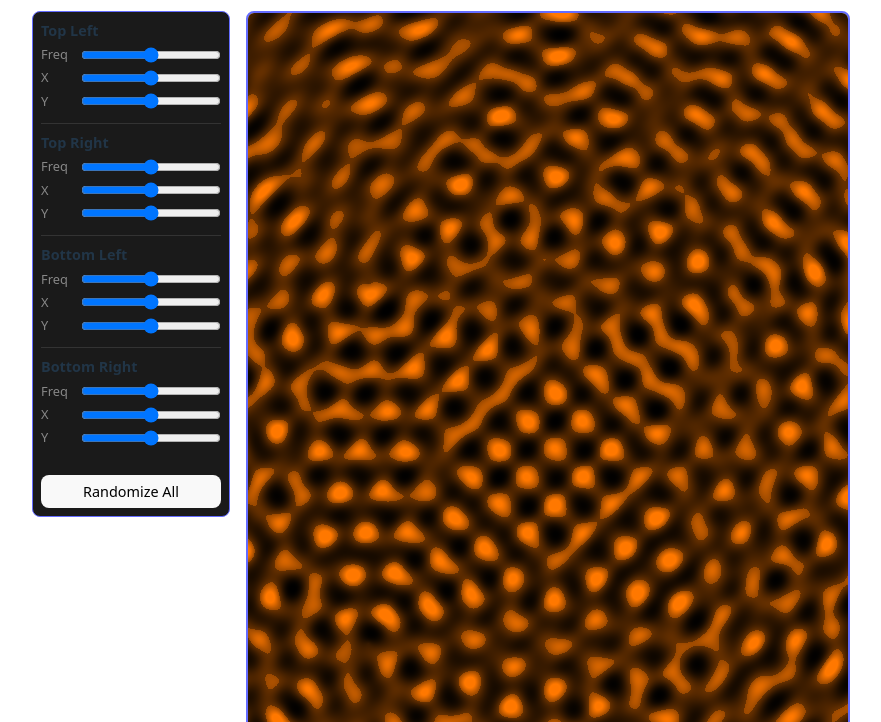
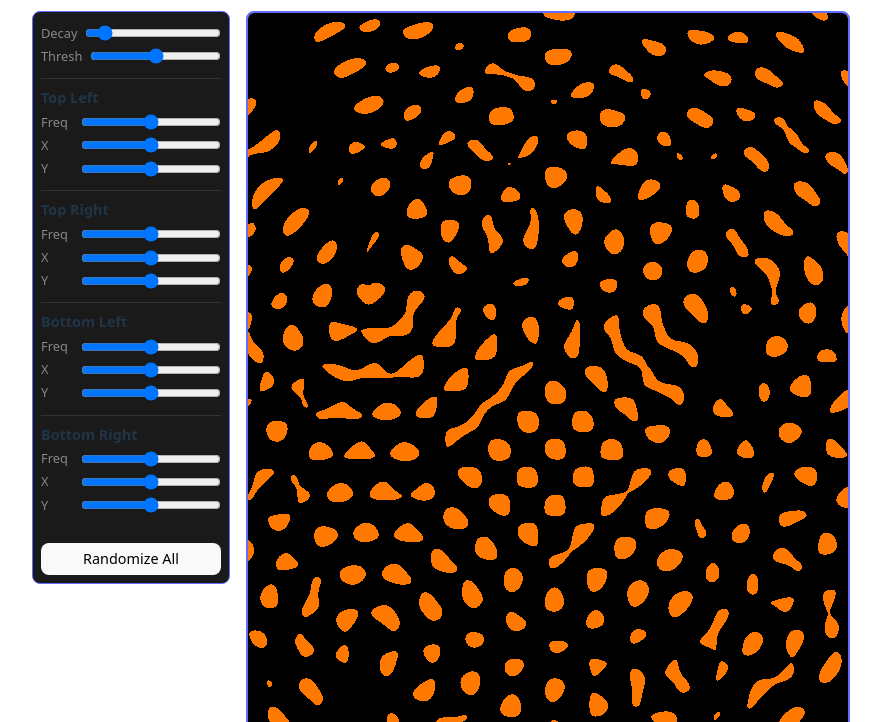
Before and after one commit to ukslim/ripple-interference, a website built with Vite: page index.html in a window 1280 px wide. Shown: the part 78-800 px from the top of the page, without its empty margins (199-1080 px from the left). Built offline with nearby package versions, Linux system fonts and the light colour scheme.

Commit message:
threshold control

```diff
--- a/src/image.ts
+++ b/src/image.ts
@@ -20,6 +20,8 @@ export class InterferencePattern {
   private time: number;
   private baseFrequency = 0.15;
   private wavelength = (2 * Math.PI) / 0.15;
+  private decayRate: number;
+  private threshold: number;
 
   constructor(
     width: number,
@@ -29,7 +31,9 @@ export class InterferencePattern {
       PointParameters,
       PointParameters,
       PointParameters
-    ]
+    ],
+    decayRate: number = 0.001,
+    threshold: number = 0.5
   ) {
     this.width = width;
     this.height = height;
@@ -38,6 +42,8 @@ export class InterferencePattern {
     this.canvas.height = height;
     this.ctx = this.canvas.getContext("2d")!;
     this.time = 0;
+    this.decayRate = decayRate;
+    this.threshold = threshold;
 
     // Calculate square dimensions
     const margin = width * 0.2;
@@ -68,12 +74,16 @@ export class InterferencePattern {
       const dy = y - point.y;
       const distance = Math.sqrt(dx * dx + dy * dy);
 
+      // Apply exponential decay based on distance
+      const amplitude = Math.exp(-distance * this.decayRate);
+
       // Use point-specific frequency with small modulation
       const frequency = point.frequency + Math.sin(distance * 0.002) * 0.01;
-      const wave = Math.sin(distance * frequency + point.phase + this.time);
+      const wave =
+        Math.sin(distance * frequency + point.phase + this.time) * amplitude;
 
       // Reduce noise and make it higher frequency
-      const noise = Math.sin(x * 0.2 + y * 0.2) * 0.05;
+      const noise = Math.sin(x * 0.2 + y * 0.2) * 0.05 * amplitude;
 
       value += wave + noise;
     }
@@ -84,7 +94,17 @@ export class InterferencePattern {
     // Apply contrast enhancement
     value = Math.pow(value, 1.5);
     value = value < 0.5 ? value * 0.8 : value * 1.2;
-    return Math.max(0, Math.min(1, value));
+
+    // Apply threshold cutoff
+    return value > this.threshold ? 1 : 0;
+  }
+
+  public setDecayRate(rate: number) {
+    this.decayRate = rate;
+  }
+
+  public setThreshold(threshold: number) {
+    this.threshold = threshold;
   }
 
   public generate(): ImageData {
@@ -121,9 +141,17 @@ export function generateInterferencePattern(
     PointParameters,
     PointParameters,
     PointParameters
-  ]
+  ],
+  decayRate: number = 0.001,
+  threshold: number = 0.5
 ): void {
-  const pattern = new InterferencePattern(width, height, pointParams);
+  const pattern = new InterferencePattern(
+    width,
+    height,
+    pointParams,
+    decayRate,
+    threshold
+  );
   const imageData = pattern.generate();
   const ctx = targetCanvas.getContext("2d")!;
   ctx.putImageData(imageData, 0, 0);
--- a/src/main.ts
+++ b/src/main.ts
@@ -21,6 +21,26 @@ document.querySelector<HTMLDivElement>("#app")!.innerHTML = `
     <h1>Interference Pattern Generator</h1>
     <div class="layout">
       <div class="controls">
+        <div class="global-controls">
+          <div class="slider-group">
+            <label>Decay</label>
+            <input type="range"
+                   id="decay"
+                   min="0"
+                   max="0.01"
+                   step="0.0001"
+                   value="0.001">
+          </div>
+          <div class="slider-group">
+            <label>Thresh</label>
+            <input type="range"
+                   id="threshold"
+                   min="0"
+                   max="1"
+                   step="0.01"
+                   value="0.5">
+          </div>
+        </div>
         ${pointNames
           .map(
             (name, i) => `
@@ -75,6 +95,9 @@ const sliders = Array(4)
     yOffset: document.querySelector<HTMLInputElement>(`#y-${i}`)!,
   }));
 
+const decaySlider = document.querySelector<HTMLInputElement>("#decay")!;
+const thresholdSlider = document.querySelector<HTMLInputElement>("#threshold")!;
+
 function getPointParams() {
   return sliders.map((slider) => ({
     frequency: parseFloat(slider.frequency.value),
@@ -89,7 +112,9 @@ function displayPattern() {
     WIDTH,
     HEIGHT,
     canvas,
-    getPointParams() as [any, any, any, any]
+    getPointParams() as [any, any, any, any],
+    parseFloat(decaySlider.value),
+    parseFloat(thresholdSlider.value)
   );
 }
 
@@ -99,6 +124,9 @@ sliders.forEach((slider) => {
     input.addEventListener("input", displayPattern);
   });
 });
+
+decaySlider.addEventListener("input", displayPattern);
+thresholdSlider.addEventListener("input", displayPattern);
 
 // Randomize button handler
 document
--- a/src/style.css
+++ b/src/style.css
@@ -57,6 +57,12 @@ h1 {
   padding: 0.5rem;
   border-radius: 8px;
   border: 1px solid #646cff;
+}
+
+.global-controls {
+  margin-bottom: 0.5rem;
+  padding-bottom: 0.5rem;
+  border-bottom: 1px solid #333;
 }
 
 .point-controls {
```
